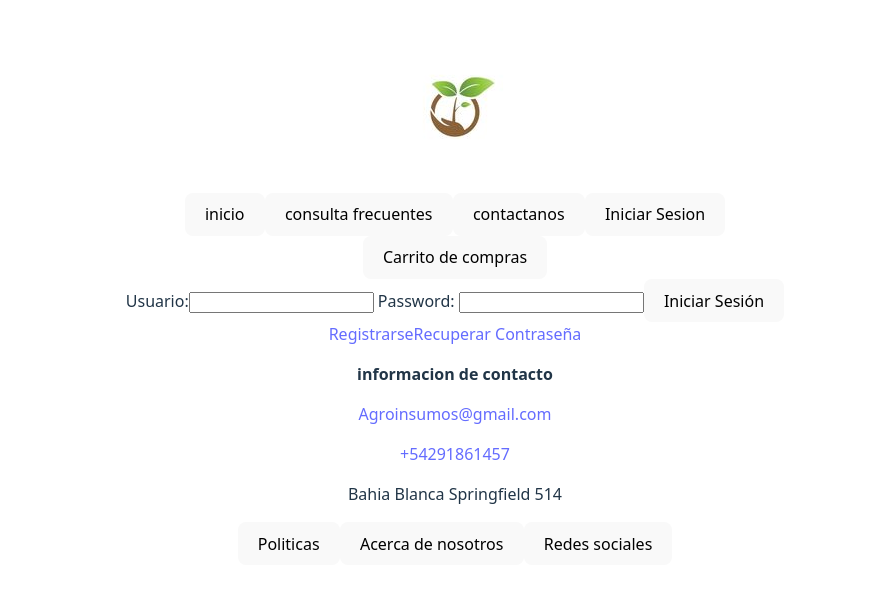
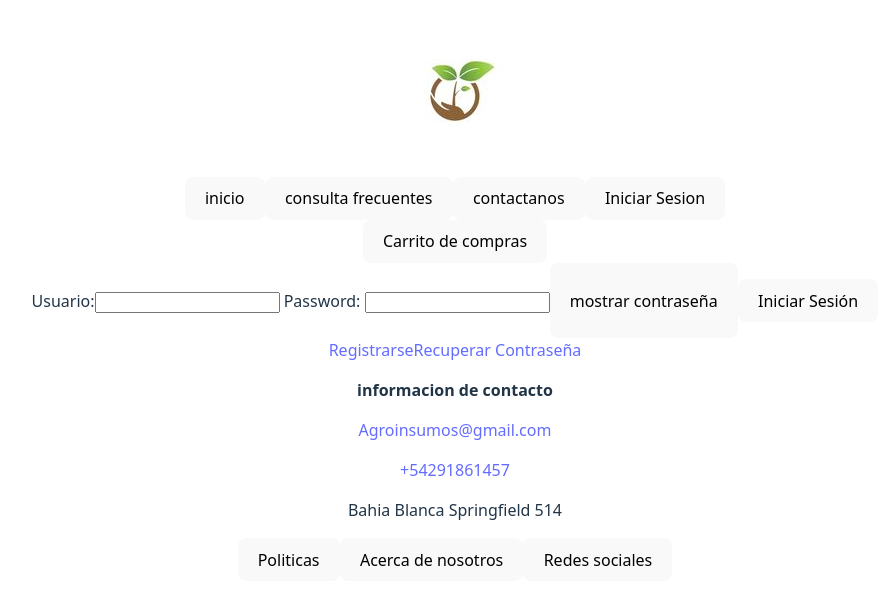
Before and after one commit to brunofernandez87/Eccomerce-Frontend, a React (Vite) app: page /login in a window 1280 px wide. Shown: the part 104-708 px from the top of the page, without its empty margins (185-1073 px from the left). Built offline with nearby package versions, Linux system fonts and the light colour scheme.

Commit message:
iniciar sesion y ocultar contraseña

```diff
--- a/src/App.tsx
+++ b/src/App.tsx
@@ -2,12 +2,14 @@ import "./App.css";
 import Header from "./components/header/header";
 import Footer from "./components/footer/footer";
 import Routs from "./routes";
+import { useState } from "react";
 
 function App() {
+  const [isloggedIn, setisloggedIn] = useState(false);
   return (
     <>
-      <Header loggedIn={false} />
-      <Routs />
+      <Header loggedIn={isloggedIn} />
+      <Routs setisloggedIn={setisloggedIn} />
       <Footer />
     </>
   );
--- a/src/components/cardProducts.tsx
+++ b/src/components/cardProducts.tsx
@@ -27,8 +27,23 @@ export default function CardProducts() {
           copyfilter.sort((a, b) => a.name.localeCompare(b.name))
         );
         break;
+      case "viejo a nuevo":
+        setproductfilter(
+          copyfilter.sort((a, b) => a.id_product - b.id_product)
+        );
+        break;
+      case "mas nuevo a mas viejo":
+        setproductfilter(
+          copyfilter.sort((a, b) => b.id_product - a.id_product)
+        );
+        break;
+      case "precio mayor menor":
+        setproductfilter(copyfilter.sort((a, b) => b.price - a.price));
+        break;
+      case "precio menor mayor":
+        setproductfilter(copyfilter.sort((a, b) => a.price - b.price));
+        break;
     }
-
     setpage(1);
   }
   return (
@@ -39,6 +54,9 @@ export default function CardProducts() {
       </form>
       <select onChange={handleClicknew}>
         /* pasar a home */
+        <option value={""}> Ordenar por</option>
+        <option value={"precio mayor menor"}>precio de mayor a menor </option>
+        <option value={"precio menor mayor"}>precio de menor a mayor </option>
         <option value={"viejo a nuevo"}> mas viejo a mas nuevo</option>
         <option value={"alfabeticamente"}>alfatebeticamente </option>
         <option value={"mas nuevo a mas viejo"}> mas nuevo a mas viejo</option>
--- a/src/components/login.tsx
+++ b/src/components/login.tsx
@@ -1,13 +1,35 @@
+import { useState } from "react";
 import { Link } from "react-router-dom";
 
 export default function Login() {
+  const [user, setuser] = useState("");
+  const [password, setpassword] = useState("");
+  const [showpassword, setshowpassword] = useState(false);
   return (
     <div className="Div-Login">
-      <form action="/login" method="Post">
+      <form action={`profile/${user}/${password}`}>
         <label htmlFor="username">Usuario:</label>
-        <input type="text" name="username" required />
+        <input
+          type="text"
+          name="username"
+          required
+          value={user}
+          onChange={(e) => setuser(e.target.value)}
+        />
         <label htmlFor="password_hash"> Password: </label>
-        <input type="password" name="password_hash" required />
+        <input
+          type={showpassword ? "text" : "password"}
+          name="password_hash"
+          required
+          value={password}
+          onChange={(e) => setpassword(e.target.value)}
+        />
+        <button
+          onClick={() => setshowpassword(!showpassword)}
+          type="button" /*cambiar por ojo*/
+        >
+          {showpassword ? <p>ocultar contraseña</p> : <p>mostrar contraseña</p>}
+        </button>
         <button type="submit" id="iniciar_sesion">
           Iniciar Sesión
         </button>
--- a/src/components/profile.tsx
+++ b/src/components/profile.tsx
@@ -1,12 +1,27 @@
-import { Link } from "react-router-dom";
-import User from "../mock/userMock.json";
-const mockUser = User[0];
-const image = mockUser.image;
-const name = mockUser.name;
-const username = mockUser.username;
-const password = "contra 123";
-const email = mockUser.email;
-export default function Profile() {
+import { Link, useParams } from "react-router-dom";
+import userMock from "../mock/userMock.json";
+import { useEffect, useState } from "react";
+export default function Profile({ setisloggedIn }) {
+  const [showpassword, setshowpassword] = useState(false);
+  const { usernam, password } = useParams(); //despues cambiar usernam por una variable mas descriptiva
+  const user = userMock.find(
+    (u) => u.username === usernam && u.password_hash === password
+  );
+  useEffect(() => {
+    if (!user) {
+      setisloggedIn(false);
+    } else {
+      setisloggedIn(true);
+    }
+    return () => {
+      setisloggedIn(false);
+    };
+  }, [user, setisloggedIn]);
+  if (!user) {
+    return <h1> No se inicio sesion</h1>;
+  }
+  const { image, name, username, password_hash, email } = user;
+  const textoOculto = "*".repeat(password_hash.length);
   return (
     <div className="Div-Profile">
       <div className="Image-Profile">
@@ -19,7 +34,10 @@ export default function Profile() {
         <p>Username: {username}</p>
       </div>
       <div className="Password-Profile">
-        <p>Password: {password}</p>
+        {showpassword ? <p>Password: {password_hash}</p> : <p>{textoOculto}</p>}
+        <button onClick={() => setshowpassword(!showpassword)}>
+          {showpassword ? <p>Ocultar contraseña</p> : <p>Mostrar contraseña</p>}
+        </button>
       </div>
       <div className="Email-Profile">
         <p>Email: {email}</p>
--- a/src/mock/userMock.json
+++ b/src/mock/userMock.json
@@ -2,7 +2,7 @@
   {
     "id_user": 1,
     "email": "gvanhaeften0@vimeo.com",
-    "password_hash": "$2a$04$35Tbw9mAa6IHAo9UaJa/IezkfrCh02VS0OHiSubpnNdX6IUSu97tq",
+    "password_hash": "password_1",
     "id_rol": 1,
     "create": "10/13/2025",
     "name": "Gayler",
@@ -12,7 +12,7 @@
   {
     "id_user": 2,
     "email": "jwinchcum1@samsung.com",
-    "password_hash": "$2a$04$zAGb7hKgNvmtNU8KGGmQpOKG2hNokszmEjtm2qe31sW4teh1ezXky",
+    "password_hash": "password_2",
     "id_rol": 1,
     "create": "8/4/2025",
     "name": "Jacquenette",
@@ -22,7 +22,7 @@
   {
     "id_user": 3,
     "email": "cgilbanks2@rediff.com",
-    "password_hash": "$2a$04$871VOk2PaNanEEDpt1F6kObEzJYS7g.kv86A4wjwzA5fZBu6mSi0G",
+    "password_hash": "password_3",
     "id_rol": 1,
     "create": "11/11/2024",
     "name": "Calhoun",
@@ -32,7 +32,7 @@
   {
     "id_user": 4,
     "email": "krenoden3@uiuc.edu",
-    "password_hash": "$2a$04$rdDrUQwD/ae9SXcVk.a9WuNwI13PgoteaEtWWhUL1.UOtsQC/6dBu",
+    "password_hash": "password_4",
     "id_rol": 1,
     "create": "9/17/2025",
     "name": "Katee",
@@ -42,7 +42,7 @@
   {
     "id_user": 5,
     "email": "rwhitaker4@comsenz.com",
-    "password_hash": "$2a$04$JsSv9RSiqSc8rw4.tBeMxue84BngzpZ5ZHhesq6ci/oy3s64rDxZ6",
+    "password_hash": "password_5",
     "id_rol": 1,
     "create": "7/3/2025",
     "name": "Randell",
@@ -52,7 +52,7 @@
   {
     "id_user": 6,
     "email": "tpuckring5@bandcamp.com",
-    "password_hash": "$2a$04$Y8EBzdz5j96mZ0gpAUojWe3wSfy/R9WTpesVekrirl9U91HyH9rWG",
+    "password_hash": "password_6",
     "id_rol": 1,
     "create": "3/29/2025",
     "name": "Tracie",
@@ -62,7 +62,7 @@
   {
     "id_user": 7,
     "email": "gmckern6@salon.com",
-    "password_hash": "$2a$04$Wo/zSpPvR0uvKbr4TSwiP.0yDGylTrwIJoc3uB4MU/ZgBG88TTtla",
+    "password_hash": "password_7",
     "id_rol": 1,
     "create": "6/28/2025",
     "name": "Giselbert",
@@ -72,7 +72,7 @@
   {
     "id_user": 8,
     "email": "wgorhardt7@cafepress.com",
-    "password_hash": "$2a$04$DsTKx5qKM.ZwteOpDM/WceAXvTOalgyMJeTJv/cj/AeLphVx41Mf6",
+    "password_hash": "password_8",
     "id_rol": 1,
     "create": "3/12/2025",
     "name": "Willem",
@@ -82,7 +82,7 @@
   {
     "id_user": 9,
     "email": "afounds8@360.cn",
-    "password_hash": "$2a$04$0tMA65Id38Q5CGV/zQeHwuzM38GasAU8qUBbYifqBORNt5zEZbuGa",
+    "password_hash": "password_9",
     "id_rol": 1,
     "create": "7/15/2025",
     "name": "Anstice",
@@ -92,7 +92,7 @@
   {
     "id_user": 10,
     "email": "aleopold9@slate.com",
-    "password_hash": "$2a$04$RYsDvwCgsNvCFSInTELMFuPKPb4q3iKBZuLA.mIkJSnXr3IIMe4he",
+    "password_hash": "password_10",
     "id_rol": 1,
     "create": "7/12/2025",
     "name": "Adriane",
--- a/src/routes.tsx
+++ b/src/routes.tsx
@@ -7,13 +7,16 @@ import ChangePassword from "./components/changePassword";
 import Recovery from "./components/recovery";
 import Cart from "./components/cart";
 import CardProduct from "./components/cardProduct";
-export default function Routs() {
+export default function Routs({ setisloggedIn }) {
   return (
     <Routes>
       <Route path="/" element={<Home />} />
       <Route path="/login" element={<Login />} />
       <Route path="/register" element={<Register />} />
-      <Route path="/profile" element={<Profile />} />
+      <Route
+        path="/profile/:usernam/:password"
+        element={<Profile setisloggedIn={setisloggedIn} />}
+      />
       <Route path="/changePassword" element={<ChangePassword />} />
       <Route path="/recovery" element={<Recovery />} />
       <Route path="/cart" element={<Cart />} />
```
